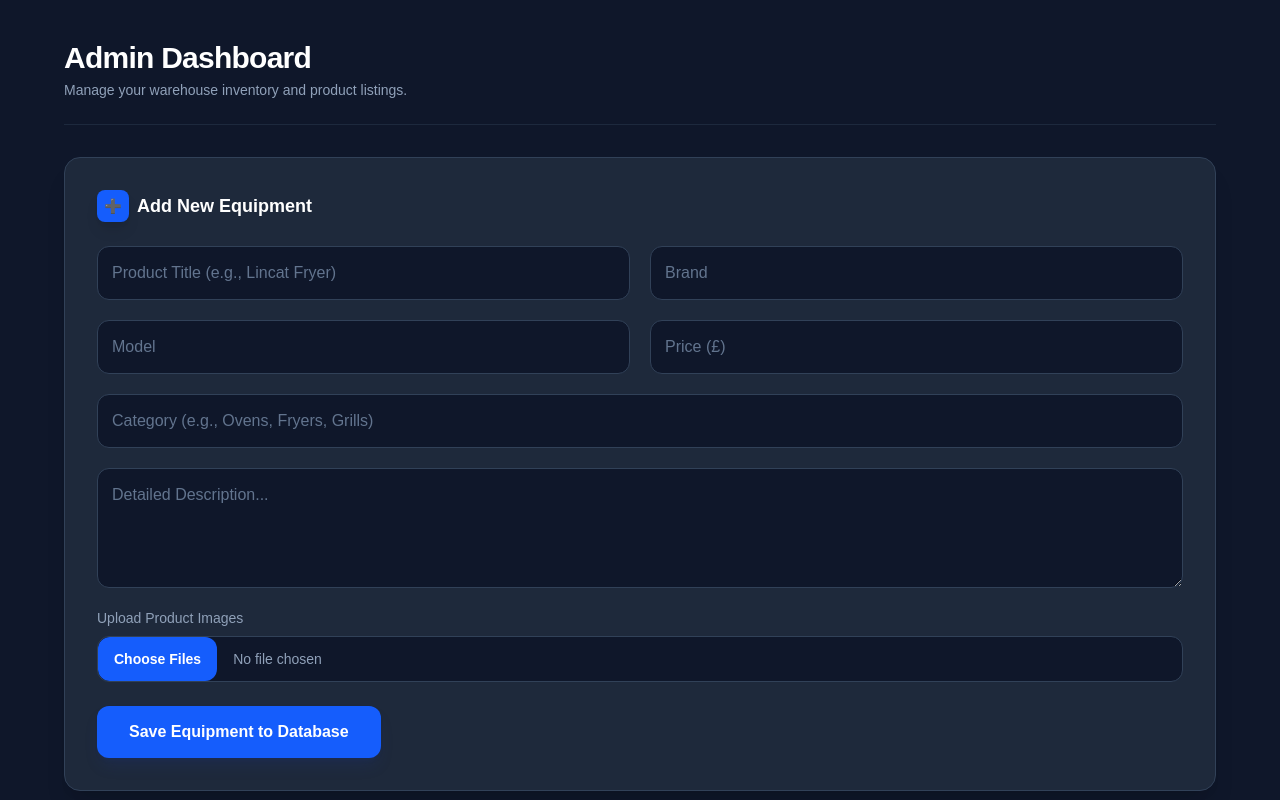
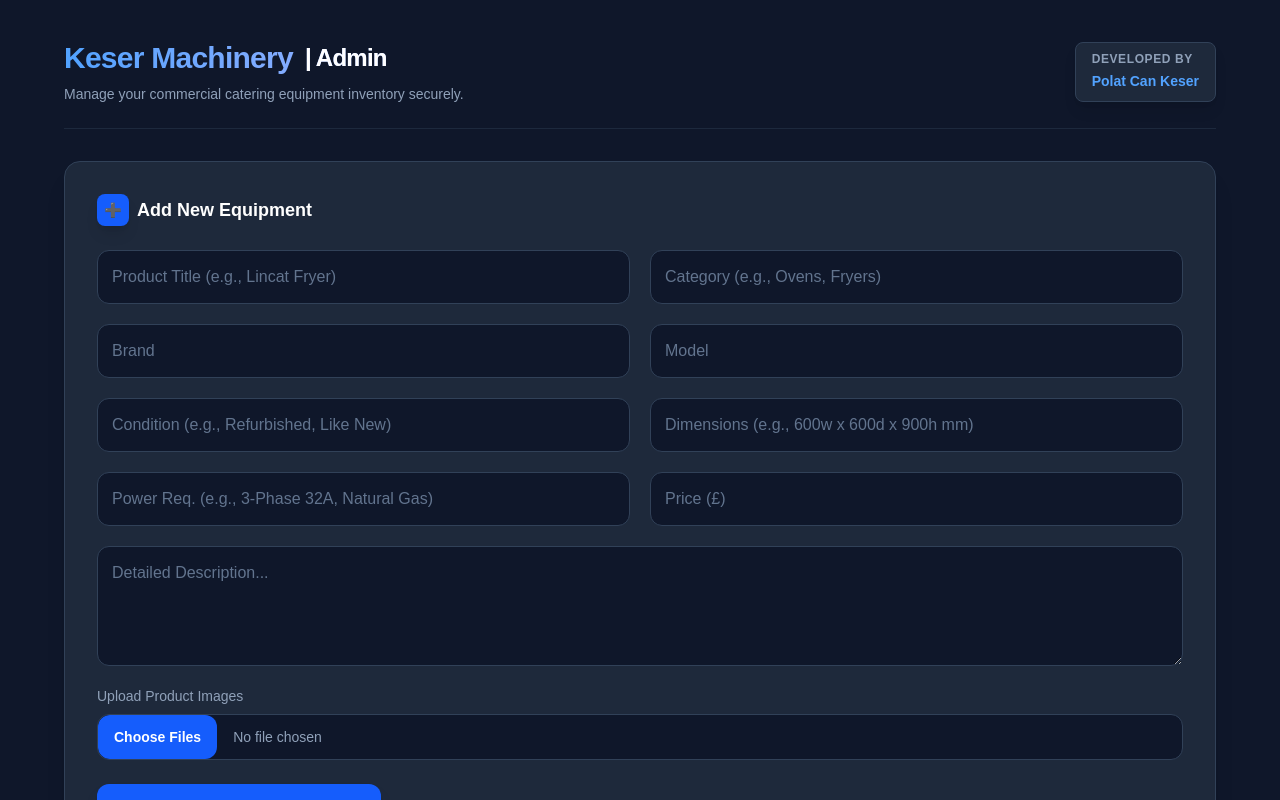
Before and after one commit to taxpol07/online-warehouse, a Next.js app: page /admin/dashboard in a window 1280 px wide. Shown: the top 800 px of the page. Built offline with nearby package versions, Linux system fonts and the light colour scheme; no server answers; the database is empty.

Commit message:
yeni ekelemelerrrrrrrr

```diff
--- a/src/app/admin/dashboard/page.tsx
+++ b/src/app/admin/dashboard/page.tsx
@@ -3,7 +3,7 @@
 import { useEffect, useState } from "react";
 import { supabase } from "@/lib/supabase/auth";
 
-// 1. ADIM: TypeScript Interface (Veri yapımızı güvene alıyoruz)
+// 1. ADIM: TypeScript Interface (Yeni özellikler eklendi)
 interface Equipment {
   id: string;
   title: string;
@@ -12,23 +12,44 @@
   price: number;
   description: string;
   category: string;
+  condition: string;
+  dimensions: string;
+  power_requirements: string;
   status: "available" | "sold";
-  image_urls: string[];
+  image_urls: string[]; // Supabase'den string de gelebiliyor, fonksiyonla çözeceğiz
 }
+
+// RESİM DÜZELTİCİ FONKSİYON: Thumbnaillerin görünmesini sağlar
+const parseImageUrls = (value: unknown): string[] => {
+  if (!value) return [];
+  if (Array.isArray(value)) return value.filter(Boolean);
+  if (typeof value === "string") {
+    try {
+      const parsed = JSON.parse(value);
+      return Array.isArray(parsed) ? parsed.filter(Boolean) : [value];
+    } catch {
+      return [value];
+    }
+  }
+  return [];
+};
 
 export default function DashboardPage() {
   const [items, setItems] = useState<Equipment[]>([]);
 
-  // FORM
+  // ADD FORM STATES
   const [title, setTitle] = useState("");
   const [brand, setBrand] = useState("");
   const [model, setModel] = useState("");
   const [price, setPrice] = useState("");
   const [description, setDescription] = useState("");
   const [category, setCategory] = useState("");
+  const [condition, setCondition] = useState("");
+  const [dimensions, setDimensions] = useState("");
+  const [powerRequirements, setPowerRequirements] = useState("");
   const [images, setImages] = useState<FileList | null>(null);
 
-  // EDIT
+  // EDIT STATES
   const [editingItem, setEditingItem] = useState<Equipment | null>(null);
   const [editTitle, setEditTitle] = useState("");
   const [editBrand, setEditBrand] = useState("");
@@ -36,6 +57,9 @@
   const [editPrice, setEditPrice] = useState("");
   const [editDescription, setEditDescription] = useState("");
   const [editCategory, setEditCategory] = useState("");
+  const [editCondition, setEditCondition] = useState("");
+  const [editDimensions, setEditDimensions] = useState("");
+  const [editPowerRequirements, setEditPowerRequirements] = useState("");
 
   const fetchData = async () => {
     const { data } = await supabase
@@ -56,17 +80,16 @@
 
     for (let i = 0; i < images.length; i++) {
       const file = images[i];
-      // Dosya adındaki boşlukları ve Türkçe karakterleri temizliyoruz (Supabase bazen bunlara takılır)
+      // Dosya adındaki boşlukları ve Türkçe karakterleri temizliyoruz
       const fileName = `${Date.now()}-${file.name.replace(/[^a-zA-Z0-9.\-]/g, "")}`;
 
-      console.log(`${fileName} yükleniyor...`); // F12'de göreceğiz
+      console.log(`${fileName} yükleniyor...`);
 
-      const { data: uploadData, error: uploadError } = await supabase.storage
+      const { error: uploadError } = await supabase.storage
         .from("equipment-images")
         .upload(fileName, file);
 
       if (uploadError) {
-        // EĞER HATA VARSA ARTIK EKRANDA BAĞIRACAK!
         alert(`Fotoğraf yüklenemedi: ${uploadError.message}`);
         console.error("Detaylı Supabase Hatası:", uploadError);
       } else {
@@ -90,24 +113,30 @@
         price: Number(price),
         description,
         category,
+        condition,
+        dimensions,
+        power_requirements: powerRequirements,
         status: "available",
         image_urls: imageUrls,
       },
     ]);
 
+    // Formu temizle
     setTitle("");
     setBrand("");
     setModel("");
     setPrice("");
     setDescription("");
     setCategory("");
+    setCondition("");
+    setDimensions("");
+    setPowerRequirements("");
     setImages(null);
 
     fetchData();
   };
 
   const deleteEquipment = async (id: string) => {
-    // Silme işlemi öncesi basit bir onay mekanizması (İyi bir UX pratiği)
     if (window.confirm("Are you sure you want to delete this equipment?")) {
       await supabase.from("equipment").delete().eq("id", id);
       fetchData();
@@ -122,6 +151,9 @@
     setEditPrice(item.price.toString());
     setEditDescription(item.description);
     setEditCategory(item.category);
+    setEditCondition(item.condition || "");
+    setEditDimensions(item.dimensions || "");
+    setEditPowerRequirements(item.power_requirements || "");
   };
 
   const updateEquipment = async () => {
@@ -136,6 +168,9 @@
         price: Number(editPrice),
         description: editDescription,
         category: editCategory,
+        condition: editCondition,
+        dimensions: editDimensions,
+        power_requirements: editPowerRequirements,
       })
       .eq("id", editingItem.id);
 
@@ -158,15 +193,20 @@
     <div className="min-h-screen bg-[#0f172a] text-slate-200 p-6 md:p-10 font-sans">
       <div className="max-w-6xl mx-auto">
 
-        {/* HEADER */}
-        <div className="flex justify-between items-center mb-8 border-b border-slate-800 pb-6">
+        {/* HEADER & BRANDING */}
+        <div className="flex flex-col md:flex-row justify-between items-start md:items-center mb-8 border-b border-slate-800 pb-6 gap-4">
           <div>
-            <h1 className="text-3xl font-extrabold text-white tracking-tight">
-              Admin Dashboard
+            <h1 className="text-3xl font-extrabold text-transparent bg-clip-text bg-gradient-to-r from-blue-400 to-indigo-300 tracking-tight flex items-center gap-3">
+              Keser Machinery
+              <span className="text-white text-2xl">| Admin</span>
             </h1>
-            <p className="text-slate-400 text-sm mt-1">
-              Manage your warehouse inventory and product listings.
+            <p className="text-slate-400 text-sm mt-2">
+              Manage your commercial catering equipment inventory securely.
             </p>
+          </div>
+          <div className="bg-[#1e293b] px-4 py-2 rounded-lg border border-slate-700 shadow-lg">
+            <span className="text-xs text-slate-400 uppercase tracking-wider font-semibold block mb-0.5">Developed By</span>
+            <span className="text-sm font-bold text-blue-400">Polat Can Keser</span>
           </div>
         </div>
 
@@ -179,10 +219,16 @@
 
           <div className="grid md:grid-cols-2 gap-5">
             <input
-              className="bg-[#0f172a] border border-slate-700 text-white placeholder-slate-500 p-3.5 rounded-xl focus:outline-none focus:border-blue-500 focus:ring-1 focus:ring-blue-500 transition-all"
+              className="bg-[#0f172a] border border-slate-700 text-white placeholder-slate-500 p-3.5 rounded-xl focus:outline-none focus:border-blue-500 transition-all"
               placeholder="Product Title (e.g., Lincat Fryer)"
               value={title}
               onChange={(e) => setTitle(e.target.value)}
+            />
+            <input
+              className="bg-[#0f172a] border border-slate-700 text-white placeholder-slate-500 p-3.5 rounded-xl focus:outline-none focus:border-blue-500 transition-all"
+              placeholder="Category (e.g., Ovens, Fryers)"
+              value={category}
+              onChange={(e) => setCategory(e.target.value)}
             />
             <input
               className="bg-[#0f172a] border border-slate-700 text-white placeholder-slate-500 p-3.5 rounded-xl focus:outline-none focus:border-blue-500 transition-all"
@@ -196,6 +242,26 @@
               value={model}
               onChange={(e) => setModel(e.target.value)}
             />
+
+            {/* YENİ EKLENEN TEKNİK DETAYLAR */}
+            <input
+              className="bg-[#0f172a] border border-slate-700 text-white placeholder-slate-500 p-3.5 rounded-xl focus:outline-none focus:border-blue-500 transition-all"
+              placeholder="Condition (e.g., Refurbished, Like New)"
+              value={condition}
+              onChange={(e) => setCondition(e.target.value)}
+            />
+            <input
+              className="bg-[#0f172a] border border-slate-700 text-white placeholder-slate-500 p-3.5 rounded-xl focus:outline-none focus:border-blue-500 transition-all"
+              placeholder="Dimensions (e.g., 600w x 600d x 900h mm)"
+              value={dimensions}
+              onChange={(e) => setDimensions(e.target.value)}
+            />
+            <input
+              className="bg-[#0f172a] border border-slate-700 text-white placeholder-slate-500 p-3.5 rounded-xl focus:outline-none focus:border-blue-500 transition-all"
+              placeholder="Power Req. (e.g., 3-Phase 32A, Natural Gas)"
+              value={powerRequirements}
+              onChange={(e) => setPowerRequirements(e.target.value)}
+            />
             <input
               type="number"
               className="bg-[#0f172a] border border-slate-700 text-white placeholder-slate-500 p-3.5 rounded-xl focus:outline-none focus:border-blue-500 transition-all"
@@ -203,12 +269,7 @@
               value={price}
               onChange={(e) => setPrice(e.target.value)}
             />
-            <input
-              className="bg-[#0f172a] border border-slate-700 text-white placeholder-slate-500 p-3.5 rounded-xl md:col-span-2 focus:outline-none focus:border-blue-500 transition-all"
-              placeholder="Category (e.g., Ovens, Fryers, Grills)"
-              value={category}
-              onChange={(e) => setCategory(e.target.value)}
-            />
+
             <textarea
               className="bg-[#0f172a] border border-slate-700 text-white placeholder-slate-500 p-3.5 rounded-xl md:col-span-2 min-h-[120px] focus:outline-none focus:border-blue-500 transition-all"
               placeholder="Detailed Description..."
@@ -239,7 +300,12 @@
         {/* INVENTORY LIST */}
         <h2 className="text-xl font-bold text-white mb-4">Current Inventory</h2>
         <div className="grid gap-4">
-          {items.map((item) => (
+          {items.map((item) => {
+            // DÜZELTME: Resimleri güvenli şekilde okuyoruz
+            const safeImages = parseImageUrls(item.image_urls);
+            const displayImage = safeImages[0] || "/placeholder.png";
+
+            return (
               <div
                 key={item.id}
                 className="bg-[#1e293b] border border-slate-700 shadow-md rounded-xl p-4 flex flex-col md:flex-row justify-between items-start md:items-center gap-4 hover:border-slate-500 transition-colors"
@@ -247,7 +313,7 @@
                 <div className="flex gap-4 items-center w-full md:w-auto">
                   <div className="w-20 h-20 bg-[#0f172a] rounded-lg overflow-hidden flex-shrink-0 border border-slate-700">
                     <img
-                    src={item.image_urls?.[0] || "/placeholder.png"}
+                      src={displayImage}
                       alt={item.title}
                       className="w-full h-full object-cover"
                     />
@@ -299,7 +365,8 @@
                   </button>
                 </div>
               </div>
-          ))}
+            );
+          })}
 
           {items.length === 0 && (
             <div className="text-center py-12 bg-[#1e293b] border border-slate-700 rounded-xl">
@@ -308,10 +375,10 @@
           )}
         </div>
 
-        {/* EDIT MODAL (Dark Theme) */}
+        {/* EDIT MODAL */}
         {editingItem && (
-          <div className="fixed inset-0 bg-black/60 backdrop-blur-sm flex items-center justify-center p-4 z-50">
-            <div className="bg-[#1e293b] border border-slate-700 p-6 md:p-8 rounded-2xl w-full max-w-md shadow-2xl">
+          <div className="fixed inset-0 bg-black/60 backdrop-blur-sm flex items-center justify-center p-4 z-50 overflow-y-auto">
+            <div className="bg-[#1e293b] border border-slate-700 p-6 md:p-8 rounded-2xl w-full max-w-lg shadow-2xl my-8">
               <h2 className="text-xl font-bold text-white mb-6">
                 Edit Equipment
               </h2>
@@ -337,6 +404,28 @@
                     onChange={(e) => setEditModel(e.target.value)}
                   />
                 </div>
+
+                <input
+                  className="w-full bg-[#0f172a] border border-slate-700 text-white p-3 rounded-lg focus:outline-none focus:border-blue-500"
+                  placeholder="Dimensions"
+                  value={editDimensions}
+                  onChange={(e) => setEditDimensions(e.target.value)}
+                />
+                <div className="grid grid-cols-2 gap-3">
+                  <input
+                    className="w-full bg-[#0f172a] border border-slate-700 text-white p-3 rounded-lg focus:outline-none focus:border-blue-500"
+                    placeholder="Condition"
+                    value={editCondition}
+                    onChange={(e) => setEditCondition(e.target.value)}
+                  />
+                  <input
+                    className="w-full bg-[#0f172a] border border-slate-700 text-white p-3 rounded-lg focus:outline-none focus:border-blue-500"
+                    placeholder="Power Req."
+                    value={editPowerRequirements}
+                    onChange={(e) => setEditPowerRequirements(e.target.value)}
+                  />
+                </div>
+
                 <div className="grid grid-cols-2 gap-3">
                   <input
                     type="number"
```
Lines whose indentation alone changed are shown as unchanged.
